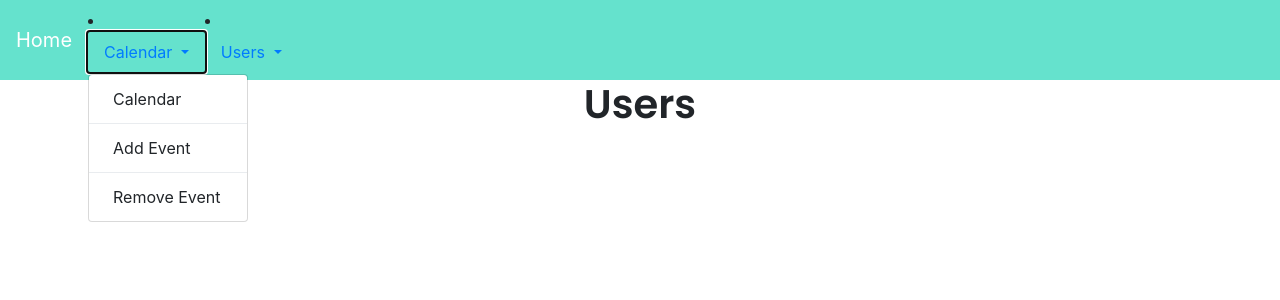
After one commit to abarnabas/Motherboard, a Flask app: page /users in a window 1280 px wide, after a click on "Calendar". The commit adds this page. Shown: the top 300 px of the page. Run offline with Flask 2, Linux system fonts and the light colour scheme; data that the repository does not hold is empty; some libraries are stand-ins or nearby versions.

Commit message:
users pages initial

```diff
--- a/app.py
+++ b/app.py
@@ -62,6 +62,7 @@ def events_add():
         event = {
         'name':form['eventName'],
         'date':form['eventDate'],
+        'user':form['eventUser']
         }
         events = mongo.db['events-list']
         events.insert(event)
@@ -110,3 +111,31 @@ def events_cal():
     'dec_events':dec_events
     }
     return render_template('familycalendar.html', data=data)
+
+@app.route('/users')
+def users_view():
+    data = {
+    'user':mongo.db['user'].find({})
+    }
+    return render_template('userView.html', data=data)
+
+@app.route('/users/add', methods=['GET','POST'])
+def users_add():
+    if request.method == 'GET':
+        data = {
+        }
+        return render_template('userAdd.html', data=data)
+    else:
+        form = request.form
+        user = {
+        'firstName': form['firstName'],
+        'lastName': form['lastName'],
+        'username': form['username'],
+        'city': form['city'],
+        'state': form['state'],
+        'zip': form['zipCode']
+        }
+        users = mongo.db['users']
+        users.insert_one(user)
+
+        return redirect(url_for('users'))
--- a/templates/base.html
+++ b/templates/base.html
@@ -29,7 +29,15 @@
           <div class="dropdown-divider"></div>
           <a class="dropdown-item mr-auto" href="#">Remove Event</a>
         </div>
-
+    <li class="nav-item dropdown">
+        <a class="nav-link dropdown-toggle" href="#" id="navbarDropdown" role="button" data-toggle="dropdown" aria-haspopup="true" aria-expanded="false">
+          Users
+        </a>
+        <div class="dropdown-menu" aria-labelledby="navbarDropdown">
+          <a class="dropdown-item" href="{{url_for('users_view')}}">View Users</a>
+          <div class="dropdown-divider"></div>
+          <a class="dropdown-item" href="{{url_for('users_add')}}">Add Users</a>
+        </div>
     </nav>
 
     {% block content%}
--- a/templates/eventsAdd.html
+++ b/templates/eventsAdd.html
@@ -19,6 +19,11 @@
           <input type="date" class="form-control" name="eventDate">
         </div>
 
+         <div class="form-group col-6">
+          <label for="eventUser" style="font-family: 'Lexend Zetta', sans-serif;">User Name</label>
+          <input type="user" class="form-control" name="eventUser">
+        </div>
+
         <div class="form-group col-12">
           <button type="submit" class="btn btn-dark btn-block" style="font-family: 'Lexend Zetta', sans-serif;" >Submit</button>
         </div>
--- a/templates/familycalendar.html
+++ b/templates/familycalendar.html
@@ -14,6 +14,7 @@
             </div>
         <div class="card-body">
           <h5 class="card-title">{{event.name}}</h5>
+          <h6 class="card-title">{{event.user}}</h6>
         </div>
       </div>
     </div>
--- /dev/null
+++ b/templates/userView.html
@@ -0,0 +1,17 @@
+{% extends 'base.html'%}
+
+{% block title%}{% endblock %}
+
+{% block content%}
+
+<div class="container">
+  <h1>Users</h1>
+  <div class="row">
+    {% for user in data.users %}
+    {{user.name}}
+    <a href="{{url_for('users_detail', USER=user.name)}}">Details</a>
+    {% endfor %}
+  </div>
+</div>
+
+{% endblock %}
```
Also changed, not shown: templates/userAdd.html (added, +86 -0 lines).
